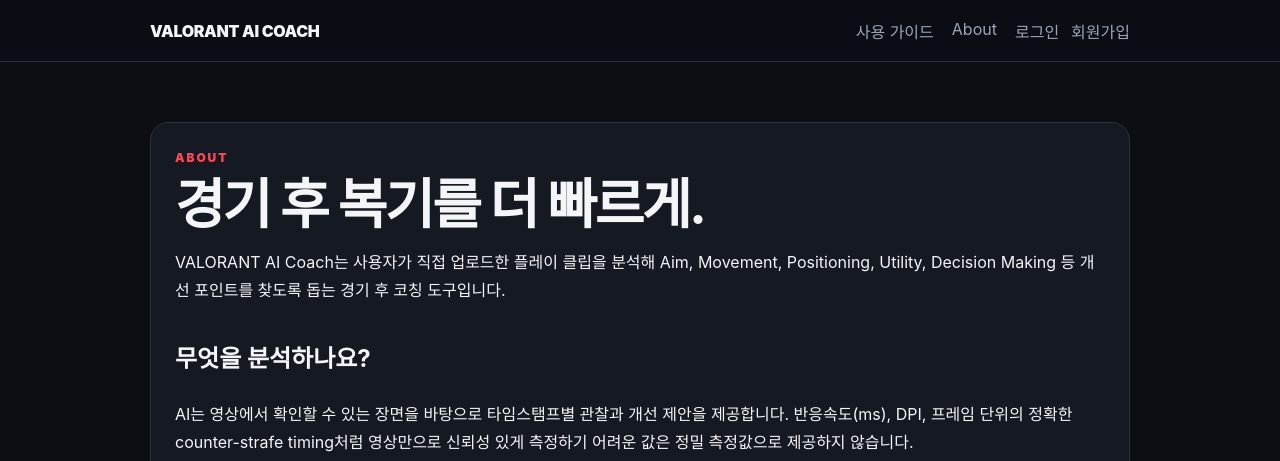
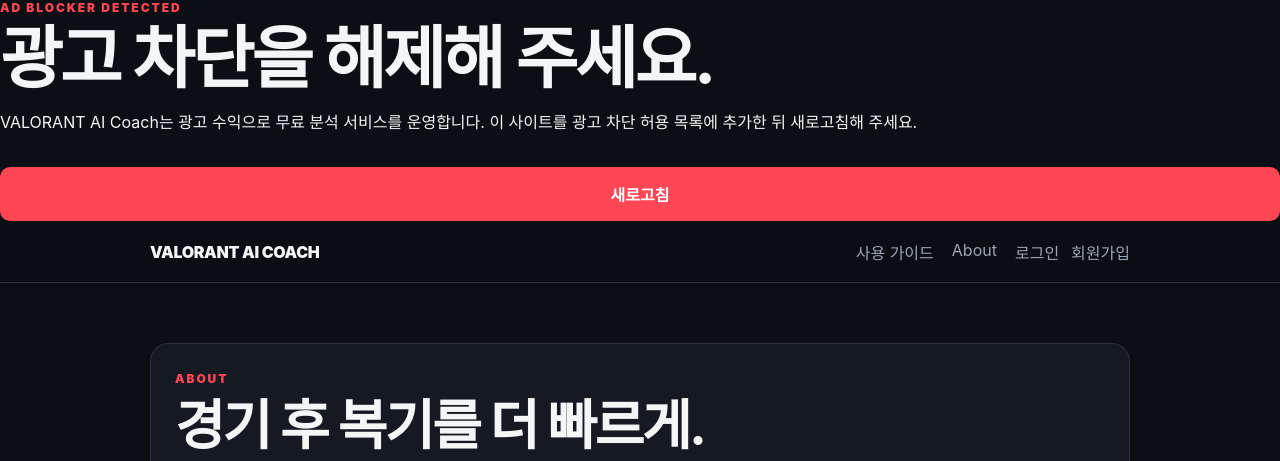
Before and after one commit to daon082312/valorant_ai_web_feedback_ads, a FastAPI app: page /about in a window 1280 px wide. Shown: the top 461 px of the page. Run offline with FastAPI, Linux system fonts and the light colour scheme.

Commit message:
Block site UI when an ad blocker is detected

```diff
--- a/valorant_ai_public_ads_FLAT/templates/base.html
+++ b/valorant_ai_public_ads_FLAT/templates/base.html
@@ -13,11 +13,27 @@
       crossorigin="anonymous"></script>
     {% endif %}
 
+    <script src="/static/ads.js"></script>
+
     <link rel="stylesheet" href="/static/style.css">
     <link rel="stylesheet" href="/static/auth.css">
     {% block head %}{% endblock %}
 </head>
 <body>
+    <div id="adblockBait" class="adsbox ad-banner ad-unit advertisement" aria-hidden="true"></div>
+
+    <div id="adblockGate" class="adblock-gate" role="dialog" aria-modal="true" aria-labelledby="adblockTitle">
+        <div class="adblock-card">
+            <div class="eyebrow">AD BLOCKER DETECTED</div>
+            <h1 id="adblockTitle" class="adblock-title">광고 차단을 해제해 주세요.</h1>
+            <p>
+                VALORANT AI Coach는 광고 수익으로 무료 분석 서비스를 운영합니다.
+                이 사이트를 광고 차단 허용 목록에 추가한 뒤 새로고침해 주세요.
+            </p>
+            <button type="button" class="primary adblock-reload" onclick="window.location.reload()">새로고침</button>
+        </div>
+    </div>
+
     <nav class="nav">
         <a class="brand" href="/">VALORANT AI COACH</a>
         <div class="nav-links">
@@ -51,6 +67,48 @@
 
         <p class="copyright">© 2026 VALORANT AI Coach</p>
     </footer>
+
+    <script>
+    (function () {
+        function activateAdblockGate() {
+            document.documentElement.classList.add("adblock-blocked");
+            document.body.classList.add("adblock-blocked");
+            const gate = document.getElementById("adblockGate");
+            if (gate) gate.classList.add("active");
+        }
+
+        function detectAdblock() {
+            const bait = document.getElementById("adblockBait");
+            let baitBlocked = false;
+
+            if (!bait) {
+                baitBlocked = true;
+            } else {
+                const style = window.getComputedStyle(bait);
+                baitBlocked = (
+                    bait.offsetHeight === 0 ||
+                    bait.offsetWidth === 0 ||
+                    style.display === "none" ||
+                    style.visibility === "hidden"
+                );
+            }
+
+            const baitScriptBlocked = window.__valorantAdsBaitLoaded !== true;
+
+            if (baitBlocked || baitScriptBlocked) {
+                activateAdblockGate();
+            }
+        }
+
+        if (document.readyState === "loading") {
+            document.addEventListener("DOMContentLoaded", function () {
+                window.setTimeout(detectAdblock, 250);
+            });
+        } else {
+            window.setTimeout(detectAdblock, 250);
+        }
+    })();
+    </script>
 
     <script>
     (async function () {
```
